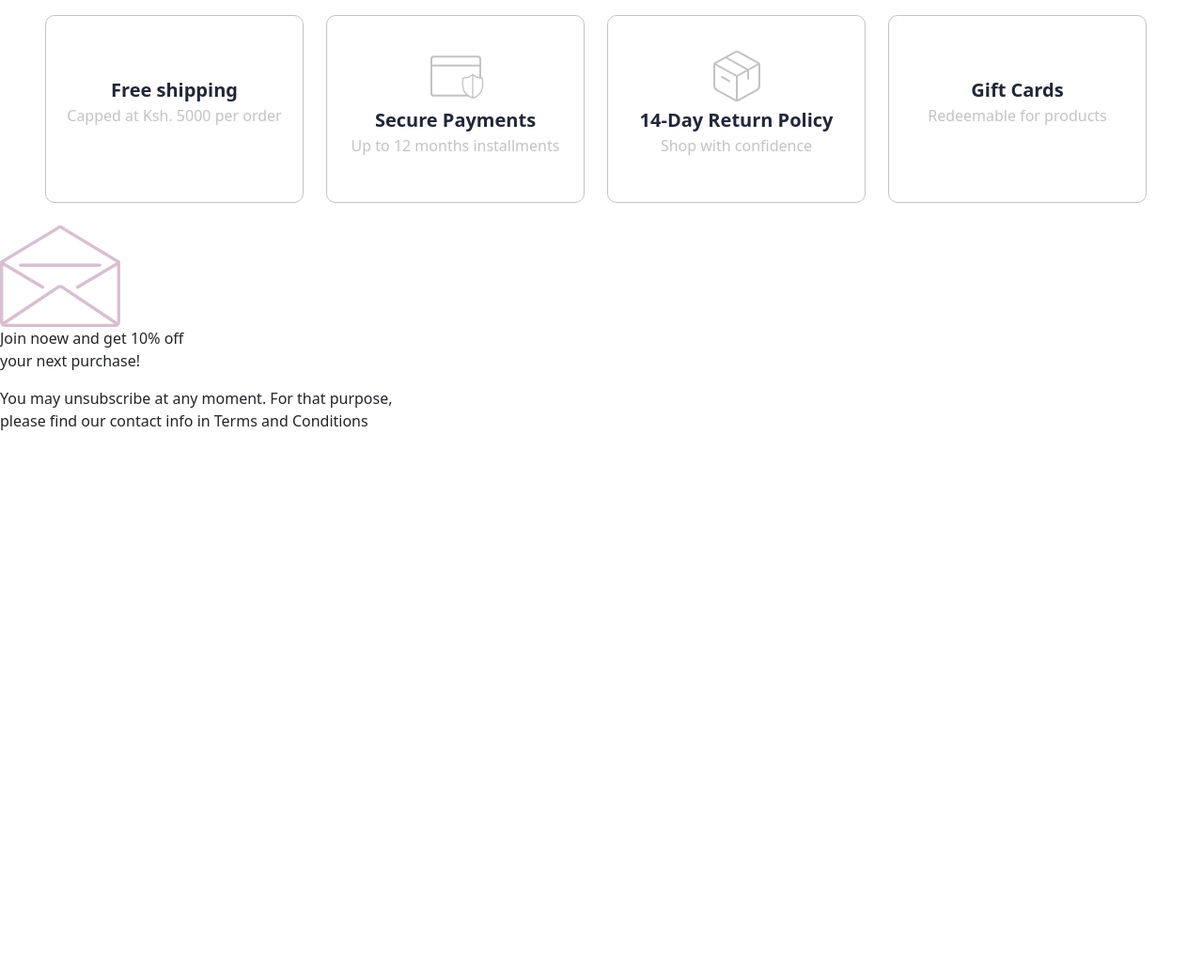
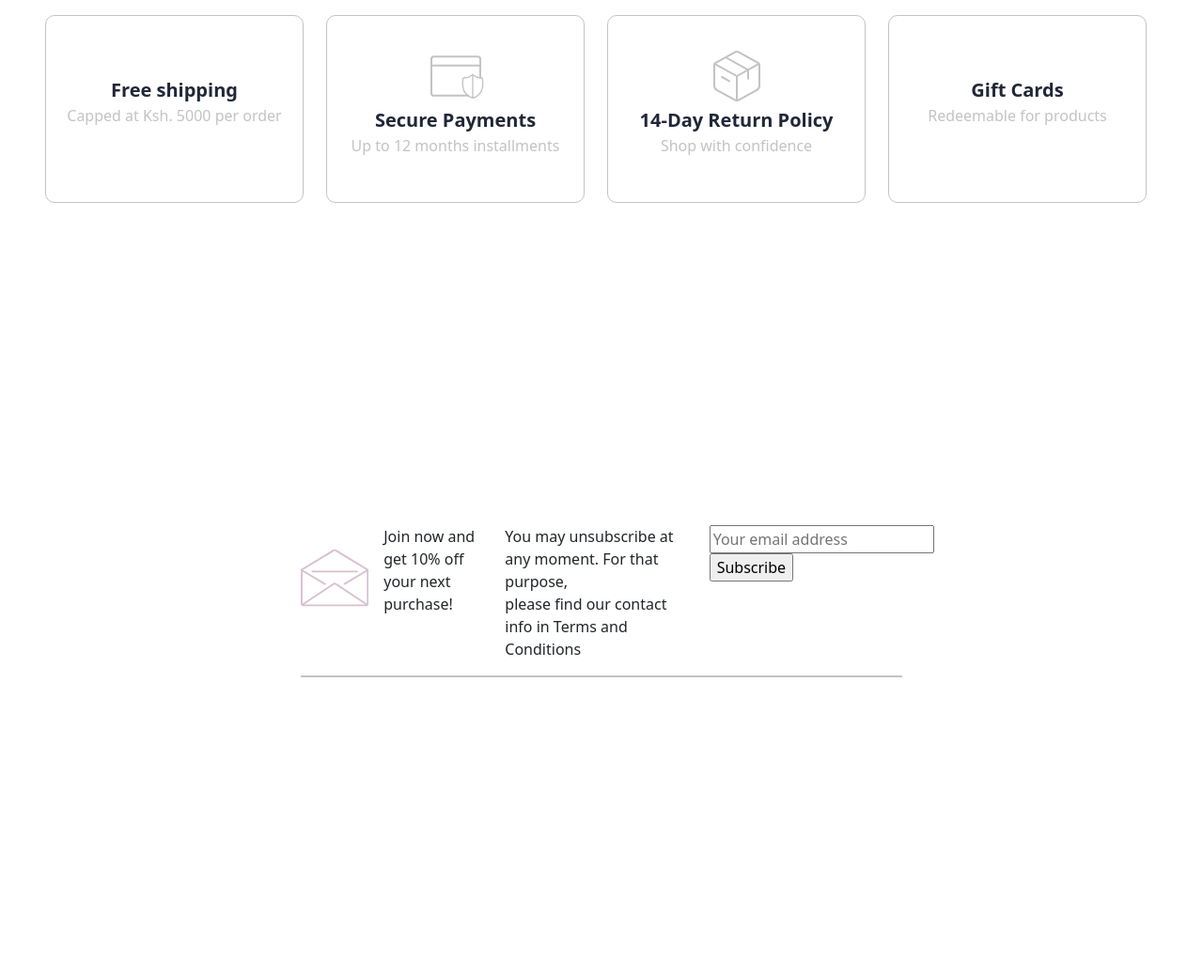
Before and after one commit to MissJuly/BabyCo, a Django app: template core/templates/landing-page.html in a window 1280 px wide. Shown: the part 4796-5836 px from the top of the page at 94% size. Run offline with Django 4.2, Linux system fonts and the light colour scheme; the template is opened without the code that fills it, so the values that code supplies are empty; parts of the project's set-up code (start-up, migrations or seed data) failed here and were passed over; some libraries are stand-ins or nearby versions.

Commit message:
Joy dev (#23)
* Add page-1 landing page

* Add page-2 and 4 landing page

* Add page 2, 3, 4

* Add core directory

* Add core directory

* Add some css

* Reset last commit

```diff
--- a/core/static/css/landing-page-style.css
+++ b/core/static/css/landing-page-style.css
@@ -19,7 +19,7 @@ a {
   background-color: none !important;
 }
 
-* {
+*  {
   scroll-behavior: smooth;
 }
 
@@ -447,3 +447,12 @@ html {
 .subscribe-newsletter {
   min-height: 100vh;
 }
+
+.newsletter {
+  position: absolute !important;
+  margin: 0 !important;
+  top: 50% !important;
+  left: 50% !important;
+  transform: translate(-50%, -50%) !important;
+  border-bottom: 2px solid var(--baby-grey) !important  ;
+}
--- a/core/templates/base.html
+++ b/core/templates/base.html
@@ -60,8 +60,13 @@
       <ul class="navbar-nav nav-flex-icons">
         {% if request.user.is_authenticated %}
         <li class="nav-item">
-            <a href="{% url 'shop:order-summary' %}" class="nav-link waves-effect">
-              <span class="badge red z-depth-1 mr-1"> {{ request.user|cart_item_count }} </span>
+          <a
+            href="{% url 'shop:order-summary' %}"
+            class="nav-link waves-effect"
+          >
+            <span class="badge red z-depth-1 mr-1">
+              {{ request.user|cart_item_count }}
+            </span>
             <i class="fas fa-shopping-cart"></i>
             <span class="clearfix d-none d-sm-inline-block"> Cart </span>
           </a>
@@ -102,32 +107,69 @@
     <main>{% block content %}{% endblock %}</main>
 
     <footer>
-      <section class="subscribe-newsletter">
-        <div class="">
+      <section class="subscribe-newsletter position-relative">
         <div class="newsletter">
-            <svg xmlns="http://www.w3.org/2000/svg" width="128" height="108" viewBox="0 0 128 108" fill="none">
+          <div class="row">
+            <div class="col-md-4">
+              <div class="d-flex gap-3 align-items-center">
+                <svg
+                  xmlns="http://www.w3.org/2000/svg"
+                  width="128"
+                  height="108"
+                  viewBox="0 0 128 108"
+                  fill="none"
+                >
                   <g clip-path="url(#clip0_84_314)">
-                <path d="M67.5706 1.39408C65.6169 -0.404797 62.3866 -0.404797 60.4329 1.39408L0.852267 37.4087C0.603935 37.559 0.398458 37.7708 0.25567 38.0239C0.112883 38.2769 0.037607 38.5625 0.0371094 38.8532V102.715C0.0371094 105.628 2.41521 108 5.339 108H122.661C125.585 108 127.963 105.628 127.963 102.715V38.8532C127.962 38.5625 127.887 38.2769 127.744 38.0239C127.602 37.7708 127.396 37.559 127.148 37.4087L67.5706 1.39408ZM62.3293 4.1852C62.4452 4.11448 62.5525 4.03068 62.6493 3.93545C62.8264 3.75779 63.0367 3.61684 63.2682 3.52068C63.4996 3.42451 63.7478 3.37502 63.9984 3.37502C64.249 3.37502 64.4971 3.42451 64.7286 3.52068C64.9601 3.61684 65.1703 3.75779 65.3474 3.93545C65.4449 4.02991 65.5522 4.11363 65.6674 4.1852L123.695 39.2649L81.664 64.3615C81.3068 64.6028 81.0553 64.972 80.961 65.3932C80.8667 65.8145 80.9368 66.2559 81.1568 66.627C81.3769 66.9982 81.7304 67.2709 82.1447 67.3893C82.5591 67.5078 83.0029 67.4629 83.3853 67.264L124.632 42.6602V102.59L67.5874 64.5673C65.7752 63.1195 62.2182 63.1195 60.5272 64.483L3.36848 102.573V42.6602L44.6114 67.264C44.9956 67.4931 45.4548 67.56 45.8882 67.4498C46.3215 67.3397 46.6935 67.0616 46.9222 66.6767C47.1509 66.2918 47.2176 65.8316 47.1077 65.3975C46.9978 64.9633 46.7202 64.5906 46.3361 64.3615L4.30153 39.2649L62.3293 4.1852ZM121.566 104.625H6.40679L62.5112 67.21C63.094 66.7442 64.9095 66.7476 65.6068 67.2943L121.566 104.625Z" fill="#D7C0D0"/>
-                <path d="M21.8948 43.875H106.105C106.552 43.875 106.98 43.6972 107.296 43.3807C107.612 43.0643 107.79 42.6351 107.79 42.1875C107.79 41.7399 107.612 41.3107 107.296 40.9943C106.98 40.6778 106.552 40.5 106.105 40.5H21.8948C21.4481 40.5 21.0197 40.6778 20.7039 40.9943C20.388 41.3107 20.2106 41.7399 20.2106 42.1875C20.2106 42.6351 20.388 43.0643 20.7039 43.3807C21.0197 43.6972 21.4481 43.875 21.8948 43.875Z" fill="#D7C0D0"/>
+                    <path
+                      d="M67.5706 1.39408C65.6169 -0.404797 62.3866 -0.404797 60.4329 1.39408L0.852267 37.4087C0.603935 37.559 0.398458 37.7708 0.25567 38.0239C0.112883 38.2769 0.037607 38.5625 0.0371094 38.8532V102.715C0.0371094 105.628 2.41521 108 5.339 108H122.661C125.585 108 127.963 105.628 127.963 102.715V38.8532C127.962 38.5625 127.887 38.2769 127.744 38.0239C127.602 37.7708 127.396 37.559 127.148 37.4087L67.5706 1.39408ZM62.3293 4.1852C62.4452 4.11448 62.5525 4.03068 62.6493 3.93545C62.8264 3.75779 63.0367 3.61684 63.2682 3.52068C63.4996 3.42451 63.7478 3.37502 63.9984 3.37502C64.249 3.37502 64.4971 3.42451 64.7286 3.52068C64.9601 3.61684 65.1703 3.75779 65.3474 3.93545C65.4449 4.02991 65.5522 4.11363 65.6674 4.1852L123.695 39.2649L81.664 64.3615C81.3068 64.6028 81.0553 64.972 80.961 65.3932C80.8667 65.8145 80.9368 66.2559 81.1568 66.627C81.3769 66.9982 81.7304 67.2709 82.1447 67.3893C82.5591 67.5078 83.0029 67.4629 83.3853 67.264L124.632 42.6602V102.59L67.5874 64.5673C65.7752 63.1195 62.2182 63.1195 60.5272 64.483L3.36848 102.573V42.6602L44.6114 67.264C44.9956 67.4931 45.4548 67.56 45.8882 67.4498C46.3215 67.3397 46.6935 67.0616 46.9222 66.6767C47.1509 66.2918 47.2176 65.8316 47.1077 65.3975C46.9978 64.9633 46.7202 64.5906 46.3361 64.3615L4.30153 39.2649L62.3293 4.1852ZM121.566 104.625H6.40679L62.5112 67.21C63.094 66.7442 64.9095 66.7476 65.6068 67.2943L121.566 104.625Z"
+                      fill="#D7C0D0"
+                    />
+                    <path
+                      d="M21.8948 43.875H106.105C106.552 43.875 106.98 43.6972 107.296 43.3807C107.612 43.0643 107.79 42.6351 107.79 42.1875C107.79 41.7399 107.612 41.3107 107.296 40.9943C106.98 40.6778 106.552 40.5 106.105 40.5H21.8948C21.4481 40.5 21.0197 40.6778 20.7039 40.9943C20.388 41.3107 20.2106 41.7399 20.2106 42.1875C20.2106 42.6351 20.388 43.0643 20.7039 43.3807C21.0197 43.6972 21.4481 43.875 21.8948 43.875Z"
+                      fill="#D7C0D0"
+                    />
                   </g>
                   <defs>
                     <clipPath id="clip0_84_314">
-                  <rect width="128" height="108" fill="white"/>
+                      <rect width="128" height="108" fill="white" />
                     </clipPath>
                   </defs>
                 </svg>
                 <p class="">
-              Join noew and get 10% off <br> your next purchase!
-            </p>
-          </div>
-          <div class="">
-            <p class="">
-              You may unsubscribe at any moment. For that purpose, <br> please find our contact info in Terms and Conditions
+                  Join now and get 10% off <br />
+                  your next purchase!
                 </p>
               </div>
             </div>
-
+            <div class="col-md-4">
+              <p class="">
+                You may unsubscribe at any moment. For that purpose, <br />
+                please find our contact info in Terms and Conditions
+              </p>
+            </div>
+            <div class="col-md-4">
+              <form action="">
+                <div class="">
+                  <input type="text" placeholder="Your email address" name="mail" required>
+                  <input type="submit" value="Subscribe">
+                </div>
+              </form>
+            </div>
+          </div>
+        </div>
       </section>
     </footer>
+    <!-- JavaScript libraries -->
+    <script src="https://code.iconify.design/iconify-icon/1.0.7/iconify-icon.min.js"></script>
+    <script
+      src="https://cdn.jsdelivr.net/npm/@popperjs/core@2.11.8/dist/umd/popper.min.js"
+      integrity="sha384-I7E8VVD/ismYTF4hNIPjVp/Zjvgyol6VFvRkX/vR+Vc4jQkC+hVqc2pM8ODewa9r"
+      crossorigin="anonymous"
+    ></script>
+    <script
+      src="https://cdn.jsdelivr.net/npm/bootstrap@5.3.2/dist/js/bootstrap.bundle.min.js"
+      integrity="sha384-C6RzsynM9kWDrMNeT87bh95OGNyZPhcTNXj1NW7RuBCsyN/o0jlpcV8Qyq46cDfL"
+      crossorigin="anonymous"
+    ></script>
   </body>
 </html>
--- a/core/templates/landing-page.html
+++ b/core/templates/landing-page.html
@@ -249,17 +249,6 @@
     </main>
     {% endblock %}
 
-    <!-- JavaScript libraries -->
-    <script src="https://code.iconify.design/iconify-icon/1.0.7/iconify-icon.min.js"></script>
-    <script
-      src="https://cdn.jsdelivr.net/npm/@popperjs/core@2.11.8/dist/umd/popper.min.js"
-      integrity="sha384-I7E8VVD/ismYTF4hNIPjVp/Zjvgyol6VFvRkX/vR+Vc4jQkC+hVqc2pM8ODewa9r"
-      crossorigin="anonymous"
-    ></script>
-    <script
-      src="https://cdn.jsdelivr.net/npm/bootstrap@5.3.2/dist/js/bootstrap.bundle.min.js"
-      integrity="sha384-C6RzsynM9kWDrMNeT87bh95OGNyZPhcTNXj1NW7RuBCsyN/o0jlpcV8Qyq46cDfL"
-      crossorigin="anonymous"
-    ></script>
+
   </body>
 </html>
--- a/shop/static/css/style.min.css
+++ b/shop/static/css/style.min.css
@@ -1 +1,5 @@
 :root {--baby-pink: #d7c0d0;--baby-blue: #b1e5f2;--baby-grey: #c3c3c3;--baby-font: #212738;}.view,body,html{height:100%; font-family: "Poppins", sans-serif !important;}.carousel{height:50%}.carousel .carousel-inner,.carousel .carousel-inner .active,.carousel .carousel-inner .carousel-item{height:100%}@media (max-width:776px){.carousel{height:100%}}.navbar-color{background-color: var(--baby-blue) !important;}.page-footer{background-color: var(--baby-blue)}
+
+.item-count_badge {
+    color: var(--baby-pink) !important;
+}
```
Also changed, not shown: shop/models.py (+11 -0 lines), shop/views.py (+9 -0 lines), templates/home.html (+6 -6 lines), templates/order_summary.html (+4 -4 lines), templates/product.html (+10 -7 lines), templates/shopnavbar.html (+44 -17 lines), 2 other files. Lines whose indentation alone changed are shown as unchanged.
